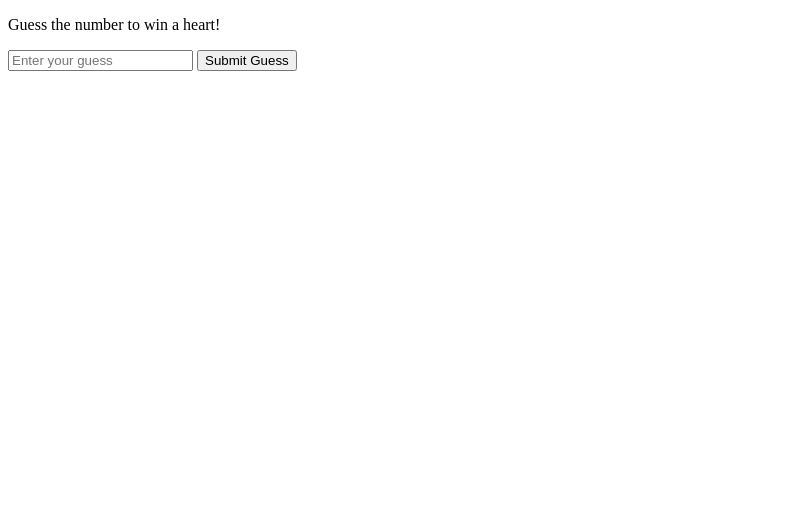
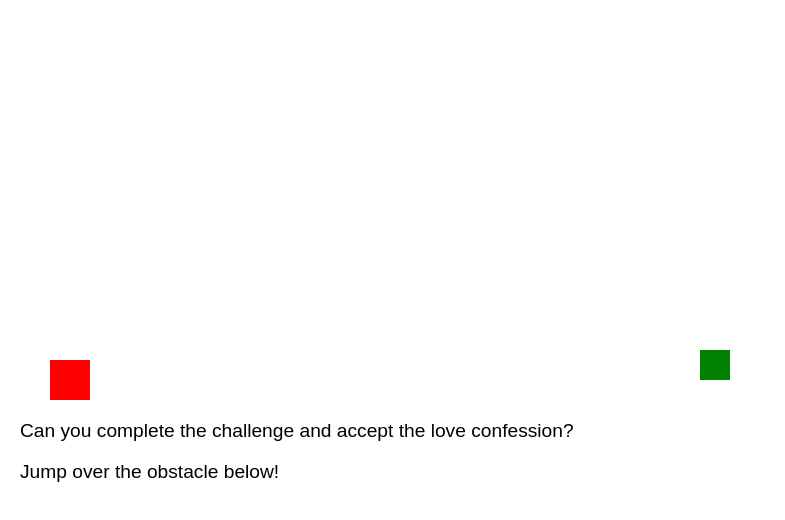
Before and after one commit to MohamedlovTASK/Love, a plain HTML site: page index.html in a window 1280 px wide. Shown: the whole page, without its empty margins (0-785 px from the left). Drawn offline with Linux system fonts and the light colour scheme.

Commit message:
Update index.html

```diff
--- a/index.html
+++ b/index.html
@@ -3,38 +3,166 @@
 <head>
     <meta charset="UTF-8">
     <meta name="viewport" content="width=device-width, initial-scale=1.0">
-    <title>Guess the Number</title>
+    <title>Love Confession Challenge</title>
+    <style>
+        body {
+            margin: 0;
+            overflow: hidden;
+            font-family: Arial, sans-serif;
+        }
+
+        canvas {
+            display: block;
+        }
+
+        #challenge {
+            font-size: 1.2em;
+            margin: 20px;
+        }
+
+        #options {
+            display: flex;
+            justify-content: center;
+            margin-top: 20px;
+        }
+
+        button {
+            font-size: 1em;
+            padding: 10px 20px;
+            margin: 0 10px;
+            cursor: pointer;
+        }
+    </style>
 </head>
 <body>
 
-    <p id="codedMessage">Guess the number to win a heart!</p>
-    <input type="number" id="guessInput" placeholder="Enter your guess">
-    <button id="submitGuess">Submit Guess</button>
-    <p id="result" style="display: none;"></p>
+<canvas id="gameCanvas" width="800" height="400"></canvas>
+<div id="challenge">
+    <p>Can you complete the challenge and accept the love confession?</p>
+    <p>Jump over the obstacle below!</p>
+</div>
+<div id="options" style="display: none;">
+    <button id="acceptButton" onclick="displayLoveMessage(true)">Accept</button>
+    <button id="declineButton" onclick="displayLoveMessage(false)">Decline</button>
+</div>
+<div id="loveMessage" style="display: none;">
+    <p>Hey, so you are here! What do you think? Nice site, huh? No? Alright, anyways...</p>
+    <!-- Add the love confession message here -->
+</div>
 
-    <script>
-        // Generate a random number between 1 and 10
-        const secretNumber = Math.floor(Math.random() * 10) + 1;
+<script>
+    const canvas = document.getElementById('gameCanvas');
+    const ctx = canvas.getContext('2d');
 
-        // Function to handle the guess submission
-        function submitGuess() {
-            const userGuess = parseInt(document.getElementById('guessInput').value);
-            const resultMessage = document.getElementById('result');
+    const player = {
+        x: 50,
+        y: canvas.height - 50,
+        width: 40,
+        height: 40,
+        color: 'red',
+        jumping: false,
+        jumpHeight: 100,
+        yVelocity: 0
+    };
 
-            // Check if the guess is correct
-            if (!isNaN(userGuess) && userGuess === secretNumber) {
-                resultMessage.textContent = "Congratulations! You win a heart. ❤️ I love you (I made this site).";
-            } else {
-                resultMessage.textContent = "Sorry, try again!";
-            }
+    const obstacle = {
+        x: canvas.width - 100,
+        y: canvas.height - 50,
+        width: 30,
+        height: 30,
+        color: 'green'
+    };
 
-            // Display the result message
-            resultMessage.style.display = 'block';
+    let challengeComplete = false;
+
+    function drawPlayer() {
+        ctx.fillStyle = player.color;
+        ctx.fillRect(player.x, player.y, player.width, player.height);
+    }
+
+    function drawObstacle() {
+        ctx.fillStyle = obstacle.color;
+        ctx.fillRect(obstacle.x, obstacle.y, obstacle.width, obstacle.height);
+    }
+
+    function jump() {
+        if (!player.jumping) {
+            player.jumping = true;
+            player.yVelocity = -7;
+        }
+    }
+
+    function checkCollision() {
+        return (
+            player.x < obstacle.x + obstacle.width &&
+            player.x + player.width > obstacle.x &&
+            player.y < obstacle.y + obstacle.height &&
+            player.y + player.height > obstacle.y
+        );
+    }
+
+    function update() {
+        // Update player position and velocity
+        player.yVelocity += 0.3; // Gravity
+        player.y += player.yVelocity;
+
+        // Check for collision with the ground
+        if (player.y > canvas.height - player.height) {
+            player.y = canvas.height - player.height;
+            player.jumping = false;
         }
 
-        // Attach the function to the button click event
-        document.getElementById('submitGuess').addEventListener('click', submitGuess);
-    </script>
+        // Check for collision with the obstacle
+        if (checkCollision()) {
+            challengeComplete = true;
+            document.getElementById('challenge').innerHTML = '<p>Challenge complete! Now, choose your response:</p>';
+            document.getElementById('options').style.display = 'flex';
+        }
+
+        // Clear the canvas
+        ctx.clearRect(0, 0, canvas.width, canvas.height);
+
+        // Draw player and obstacle
+        drawPlayer();
+        drawObstacle();
+
+        // Repeat the update function
+        requestAnimationFrame(update);
+    }
+
+    // Handle jump on spacebar press
+    window.addEventListener('keydown', function(event) {
+        if (event.code === 'Space') {
+            jump();
+        }
+    });
+
+    function displayLoveMessage(accept) {
+        if (accept) {
+            document.getElementById('loveMessage').innerHTML = `
+                <p>Hey, so you are here! What do you think? Nice site, huh? No? Alright, anyways...</p>
+                <p>You might know who I am. Yes, it's me. The guy in your mind right now, that's me 100%.</p>
+                <p>I trust that you will recognize me. I guess, how are you? Oh right, this isn't chatting...</p>
+                <p>I really don't know how to express this feeling 100% correctly,just imagine the sentence *i love you* but 10000% stronger</p>
+                <p>Hey, just in case you don't know who I am, I am the one who sits after you. Haha, get it? Like that day you asked me about if "after" is in front, which is obviously not. What's that, not funny? Alright, I respect that. Anyways...</p>
+                <p>So, do you accept my love or not? I am funny, trust me! Also, add me on Insta or Discord (discord preferd), but both of them work. My Discord is ock2, and my Insta is zaki_exists. Yeah, weird names, I know!! By the way, your voice is so kawaii~ ;~;</p>
+
+            `;
+        } else {
+            document.getElementById('loveMessage').innerHTML = '<p>Maybe next time! Take care!</p>';
+        }
+
+        document.getElementById('loveMessage').style.display = 'block';
+        document.getElementById('options').style.display = 'none';
+    }
+
+    // Start the game loop
+    update();
+</script>
 
 </body>
 </html>
+
+
+</body>
+</html>
```
